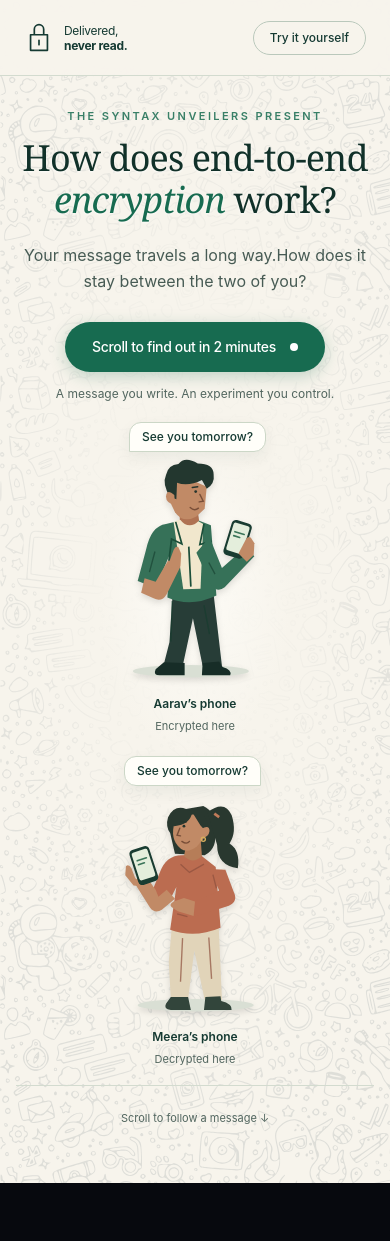
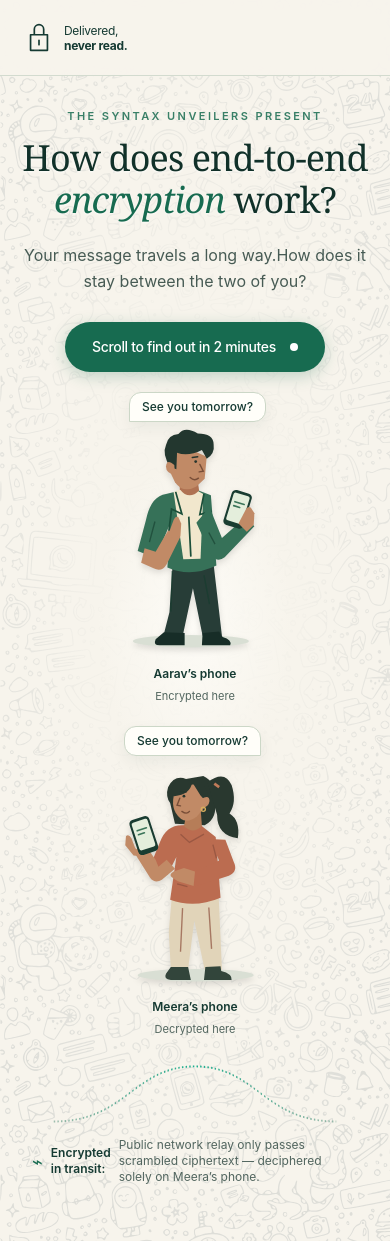
Before and after one commit to HimHacks/N, a React (Vite) app: page / in a window 390 px wide. Before the commit the page ends 1183 px from the top, so only its background shows below. Built offline with nearby package versions, Linux system fonts and the light colour scheme.

Commit message:
feat(home): remove try it yourself, bottom lines & experiment text, add encrypted trail between Aarav and Meera, place phone journey above simulator, remove Caesar lab

```diff
--- a/src/App.tsx
+++ b/src/App.tsx
@@ -2,7 +2,7 @@ import React, { useState, useEffect, useRef } from 'react';
 import { motion } from 'framer-motion';
 import { E2EEHomePage } from './components/features/E2EEHomePage';
 import { MainGuidedSimulator } from './components/features/MainGuidedSimulator';
-import { CaesarCipherInteraction } from './components/features/CaesarCipherInteraction';
+import { InteractiveE2EEJourney } from './components/features/InteractiveE2EEJourney';
 import { Floating3DShapes } from './components/features/Floating3DShapes';
 import { GreetingPreloader } from './components/GreetingPreloader';
 import { WordsPreloader, type WordPreloaderPhase } from './components/WordsPreloader';
@@ -10,7 +10,7 @@ import { WordsPreloader, type WordPreloaderPhase } from './components/WordsPrelo
 export const App: React.FC = () => {
   // Original Greeting Preloader ('Hello', 'Bonjour', ...) plays at calm natural cadence
   const [hasVisited, setHasVisited] = useState(false);
-  const [currentView, setCurrentView] = useState<'home' | 'simulator' | 'caesar'>('home');
+  const [currentView, setCurrentView] = useState<'home' | 'simulator'>('home');
   const [preloaderPhase, setPreloaderPhase] = useState<WordPreloaderPhase>('idle');
   const [triggerType, setTriggerType] = useState<'button' | 'scroll'>('scroll');
   const [scrollFraction, setScrollFraction] = useState<number>(0);
@@ -251,8 +251,7 @@ export const App: React.FC = () => {
       {/*
         View Routing:
         - 'home': Human-to-Human E2EE Showcase (Aarav, Meera)
-        - 'simulator': Working E2EE Simulator (Sender Device A, Delivery Server Relay, Recipient Device B)
-        - 'caesar': Interactive Caesar Cipher
+        - 'simulator': Main Web Page with Scroll-Triggered E2EE Phones Animation above Guided Simulator
       */}
       {currentView === 'home' && preloaderPhase !== 'exiting' && (
         <E2EEHomePage
@@ -279,31 +278,18 @@ export const App: React.FC = () => {
             >
               &larr; Back to Home
             </button>
-            <button
-              onClick={() => setCurrentView('caesar')}
-              className="inline-flex items-center gap-2 px-4 py-2 rounded-full bg-[#176B50] text-white text-xs font-semibold hover:bg-[#12553F] transition-colors cursor-pointer shadow-xs"
-            >
-              Interactive Caesar Cipher Lab &rarr;
-            </button>
           </div>
+
+          {/* E2EE Phones & Scrambled Encryption Animation Section (Positioned just above the guided simulator) */}
+          <div className="relative z-10 max-w-6xl mx-auto mb-10 rounded-3xl bg-[#F7F4EC] border border-[#D3CDC2] shadow-sm overflow-hidden">
+            <InteractiveE2EEJourney />
+          </div>
+
+          {/* Existing Guided Simulator */}
           <div className="relative z-10">
             <MainGuidedSimulator />
           </div>
         </motion.div>
-      )}
-
-      {currentView === 'caesar' && (
-        <div className="relative w-full min-h-screen">
-          <div className="fixed top-4 left-4 z-50">
-            <button
-              onClick={() => setCurrentView('simulator')}
-              className="px-4 py-2 rounded-full bg-[#153A32] text-white text-xs font-semibold hover:bg-[#176B50] transition-colors cursor-pointer shadow-md"
-            >
-              &larr; Back to E2EE Simulator
-            </button>
-          </div>
-          <CaesarCipherInteraction onScrollToTop={() => setCurrentView('simulator')} />
-        </div>
       )}
     </div>
   );
--- a/src/components/features/E2EEHomePage.tsx
+++ b/src/components/features/E2EEHomePage.tsx
@@ -106,18 +106,6 @@ export const E2EEHomePage: React.FC<E2EEHomePageProps> = ({ onNavigateToSimulato
         </a>
 
         <div className="flex items-center gap-4">
-          <button
-            onClick={(e) => {
-              const rect = (e.currentTarget as HTMLElement).getBoundingClientRect();
-              onNavigateToSimulator({
-                x: rect.left + rect.width / 2,
-                y: rect.top + rect.height / 2,
-              });
-            }}
-            className="rounded-full border border-[#BAC8BB] px-4 sm:px-5 py-2 text-xs sm:text-sm font-medium text-[#153A32] hover:bg-[#E3EDE3] transition-colors cursor-pointer"
-          >
-            Try it yourself
-          </button>
         </div>
       </header>
 
@@ -206,27 +194,22 @@ export const E2EEHomePage: React.FC<E2EEHomePageProps> = ({ onNavigateToSimulato
                 onNavigateToSimulator(origin);
               }}
             />
-
-            {/* Subtle Supporting Line */}
-            <p className="text-xs text-[#52665F] mt-3.5 select-none">
-              A message you write. An experiment you control.
-            </p>
           </div>
 
           {/* RIGHT: Meera (Enlarged, Facing Inward, Holding Phone) */}
           <div className="w-full lg:w-[24%] flex flex-col items-center lg:items-start justify-center relative order-3 pt-6 lg:pt-0">
             <div className="relative w-[180px] sm:w-[220px] md:w-[250px] lg:w-[270px]">
-              {/* Received Speech Bubble */}
+              {/* Received Speech Bubble: Decrypts when packet arrives */}
               <motion.div
                 initial={false}
                 animate={
                   reducedMotion
                     ? { opacity: 1 }
                     : journeyPhase === 'animating'
-                    ? { opacity: [0, 0, 0, 1, 1], y: [6, 6, 6, 0, 0] }
+                    ? { opacity: [0, 0, 0, 0, 1, 1], y: [6, 6, 6, 6, 0, 0], scale: [0.95, 0.95, 0.95, 0.95, 1, 1] }
                     : { opacity: 1 }
                 }
-                transition={{ duration: 5.6, times: [0, 0.75, 0.82, 0.9, 1] }}
+                transition={{ duration: 5.6, times: [0, 0.72, 0.82, 0.86, 0.92, 1] }}
                 className="absolute -top-7 sm:-top-8 right-6 sm:right-10 z-20 bg-[#FFFEF9] border border-[#CCD7C7] text-[#153A32] text-xs sm:text-sm font-medium px-3 sm:px-3.5 py-1.5 rounded-t-xl rounded-bl-xl shadow-[0_6px_16px_rgba(21,58,50,0.06)] whitespace-nowrap"
               >
                 See you tomorrow?
@@ -248,11 +231,75 @@ export const E2EEHomePage: React.FC<E2EEHomePageProps> = ({ onNavigateToSimulato
           </div>
         </div>
 
-        {/* Hero Baseline Footer matching Reference System */}
-        <div className="w-full flex items-center justify-between pt-6 border-t border-[#D3DBCF] text-[11px] sm:text-xs text-[#52665F] font-mono tracking-wider mt-4">
-          <span className="hidden sm:inline">PRIVATE AT BOTH ENDS</span>
-          <span className="mx-auto sm:mx-0 font-sans tracking-normal">Scroll to follow a message &darr;</span>
-          <span className="hidden sm:inline">CURIOUS IN BETWEEN</span>
+        {/*
+          ANIMATED TRAIL BETWEEN AARAV'S PHONE AND MEERA'S PHONE:
+          Carries message in encrypted letters, travels along the curved trail across public network,
+          and delivers to Meera's phone where she decrypts it!
+        */}
+        <div className="relative w-full max-w-5xl mx-auto mt-4 px-4 flex flex-col items-center">
+          {/* Animated Journey Curve & Travelling Cipher Packet */}
+          <div className="relative w-full h-[76px] sm:h-[88px] overflow-visible">
+            {/* Dashed Sage/Emerald Journey Arc Line */}
+            <svg
+              className="absolute inset-0 w-full h-full pointer-events-none"
+              viewBox="0 0 900 80"
+              preserveAspectRatio="none"
+            >
+              <defs>
+                <linearGradient id="arcGrad" x1="0%" y1="0%" x2="100%" y2="0%">
+                  <stop offset="0%" stopColor="#176B50" stopOpacity="0.4" />
+                  <stop offset="50%" stopColor="#00a884" stopOpacity="0.9" />
+                  <stop offset="100%" stopColor="#176B50" stopOpacity="0.4" />
+                </linearGradient>
+              </defs>
+              <path
+                d="M 60 70 C 260 70, 280 12, 450 12 C 620 12, 640 70, 840 70"
+                fill="none"
+                stroke="url(#arcGrad)"
+                strokeWidth="2"
+                strokeDasharray="4 6"
+              />
+            </svg>
+
+            {/* Travelling Encrypted Cipher Packet */}
+            <motion.div
+              initial={false}
+              animate={
+                reducedMotion
+                  ? { left: '50%', top: '12px', opacity: 1, scale: 1 }
+                  : journeyPhase === 'animating'
+                  ? {
+                      left: ['7%', '18%', '50%', '50%', '82%', '93%'],
+                      top: ['66px', '42px', '12px', '12px', '42px', '66px'],
+                      opacity: [0, 1, 1, 1, 1, 0],
+                      scale: [0.75, 0.9, 1.05, 1.05, 0.9, 0.75],
+                    }
+                  : { opacity: 0 }
+              }
+              transition={{
+                duration: 5.6,
+                times: [0, 0.18, 0.44, 0.60, 0.84, 1],
+                ease: 'easeInOut',
+              }}
+              style={{ transform: 'translate(-50%, -50%)' }}
+              className="absolute z-30 inline-flex items-center gap-2 rounded-full bg-[#153A32] text-[#F7F4EC] px-3.5 sm:px-4 py-1.5 shadow-[0_6px_20px_rgba(21,58,50,0.22)] border border-[#21493F] whitespace-nowrap"
+            >
+              <svg width="14" height="16" viewBox="0 0 24 24" fill="none" stroke="#D4E5C9" strokeWidth="2">
+                <rect x="5" y="10" width="14" height="11" rx="2" />
+                <path d="M8 10V6a4 4 0 018 0v4" />
+              </svg>
+              <span className="font-mono text-[11px] sm:text-xs tracking-wider text-[#D8E5CA]">
+                {ciphertext}
+              </span>
+            </motion.div>
+          </div>
+
+          {/* Central Relay Caption */}
+          <div className="flex items-center gap-2 text-xs text-[#52665F] mt-1.5">
+            <span className="text-[#176B50] font-serif text-lg leading-none">⌁</span>
+            <strong className="font-semibold text-[#153A32]">Encrypted in transit:</strong>
+            <span>Public network relay only passes scrambled ciphertext — deciphered solely on Meera’s phone.</span>
+          </div>
         </div>
       </main>
     </div>
```
Also changed, not shown: src/components/features/CaesarCipherInteraction.tsx (deleted, +0 -79 lines).
